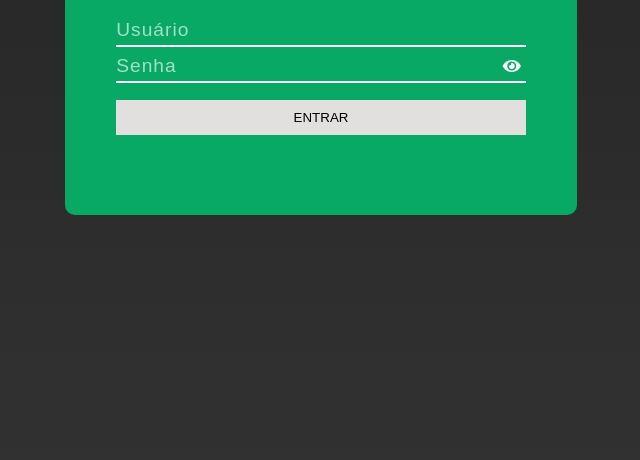
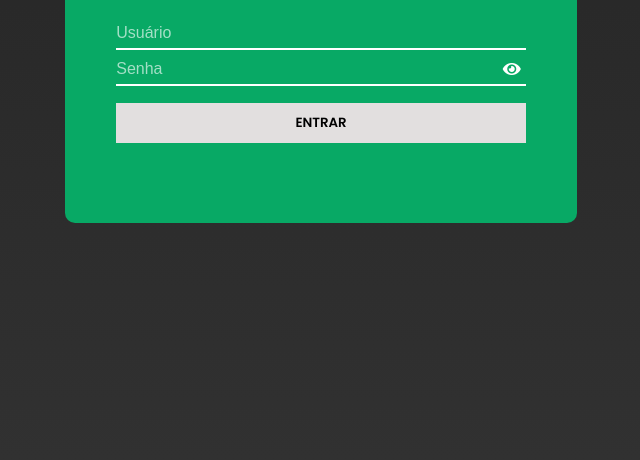
Before and after one commit to CaioLeo21/gerenciador-de-clientes-JS, a plain HTML site: page frontend/login.html in a window 1280 px wide. Shown: the part 340-800 px from the top of the page, without its empty margins (319-959 px from the left). Drawn offline with Linux system fonts and the light colour scheme.

Commit message:
Adição da fonte e ajustes no formulário

```diff
--- a/frontend/login.html
+++ b/frontend/login.html
@@ -5,7 +5,11 @@
     <meta http-equiv="X-UA-Compatible" content="IE=edge">
     <meta name="viewport" content="width=device-width, initial-scale=1.0">
     <link rel="stylesheet" href="styles/login.css">
+    <!-- Font Awesome Icon -->
     <link rel="stylesheet" href="https://pro.fontawesome.com/releases/v5.10.0/css/all.css" integrity="sha384-AYmEC3Yw5cVb3ZcuHtOA93w35dYTsvhLPVnYs9eStHfGJvOvKxVfELGroGkvsg+p" crossorigin="anonymous"/>
+    <!-- Poppins Font -->
+    <link rel="preconnect" href="https://fonts.gstatic.com">
+    <link href="https://fonts.googleapis.com/css2?family=Poppins:wght@600&display=swap" rel="stylesheet">
     <title> Formulário de Login </title>
 </head>
 <body>
@@ -14,7 +18,7 @@
                 <form class="form-login" spellcheck="false">
                     <h1>Login</h1>
                     <div id="input">
-                        <input type="email" placeholder="Usuário" maxlength="40">
+                        <input type="text" placeholder="Usuário" maxlength="40">
                         <input type="password" id="password" placeholder="Senha" maxlength="15">
                         <input type="checkbox" id="check">
                         <label for="check" onclick="eyeButton()">
--- a/frontend/styles/login.css
+++ b/frontend/styles/login.css
@@ -5,6 +5,9 @@
 }
 ::-webkit-input-placeholder{
     color: rgba(255, 255, 255, 0.631);
+}
+::selection{
+    color: #232323;
 }
 .container{
     width: 100vw;
@@ -26,6 +29,7 @@
     padding: 10px 0 30px;
 }
 .container h1{
+    font-family: 'Poppins', sans-serif;
     margin: 30px 20px;
     color: #fff;
 }
@@ -38,8 +42,7 @@
     width: 100%;
 }
 .container input{
-    font-size: 1.2em;
-    letter-spacing: 1px;
+    font-size: 1em;
     color: #fff;
     width: 80%;
     height: 30px;
@@ -60,6 +63,7 @@
     cursor: pointer;
 }
 .container button{
+    font-family: 'Poppins', sans-serif;
     width: 80%;
     padding: 10px 2px;
     margin: 15px 0 50px;
```
